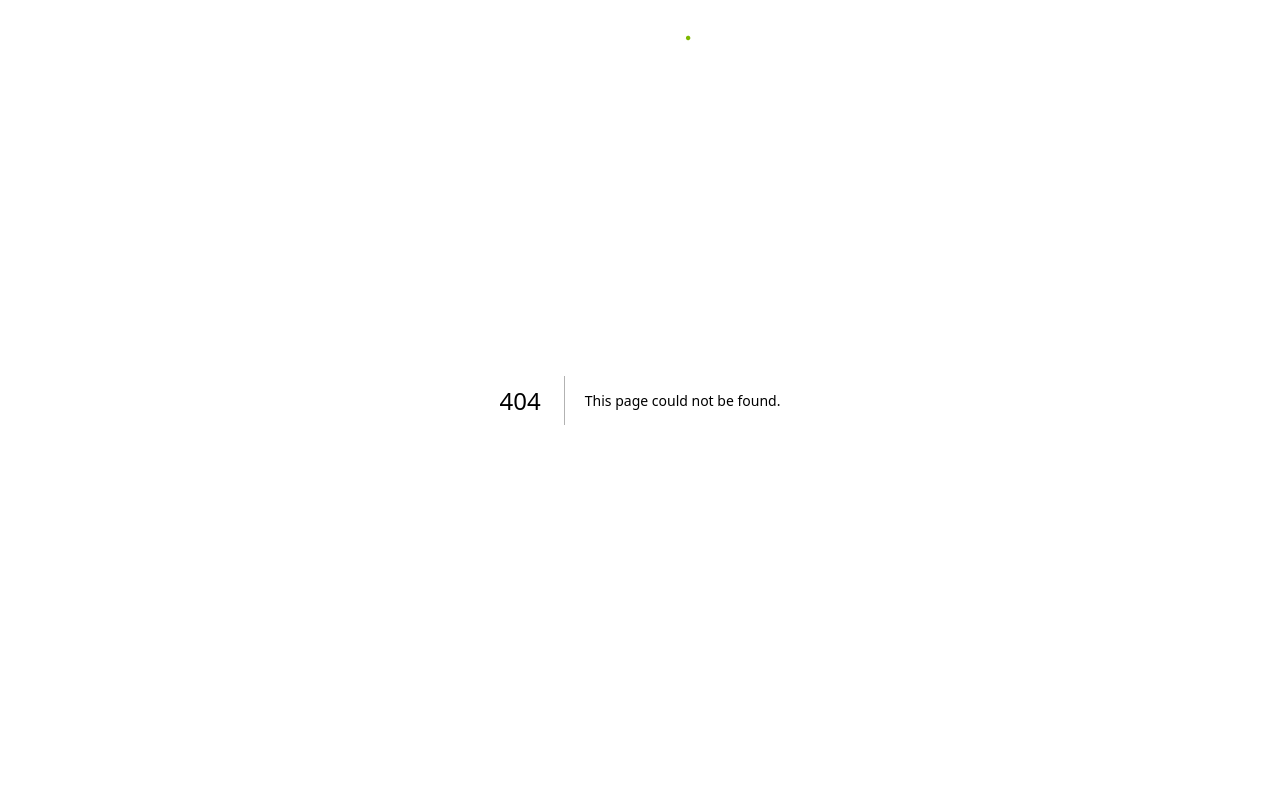
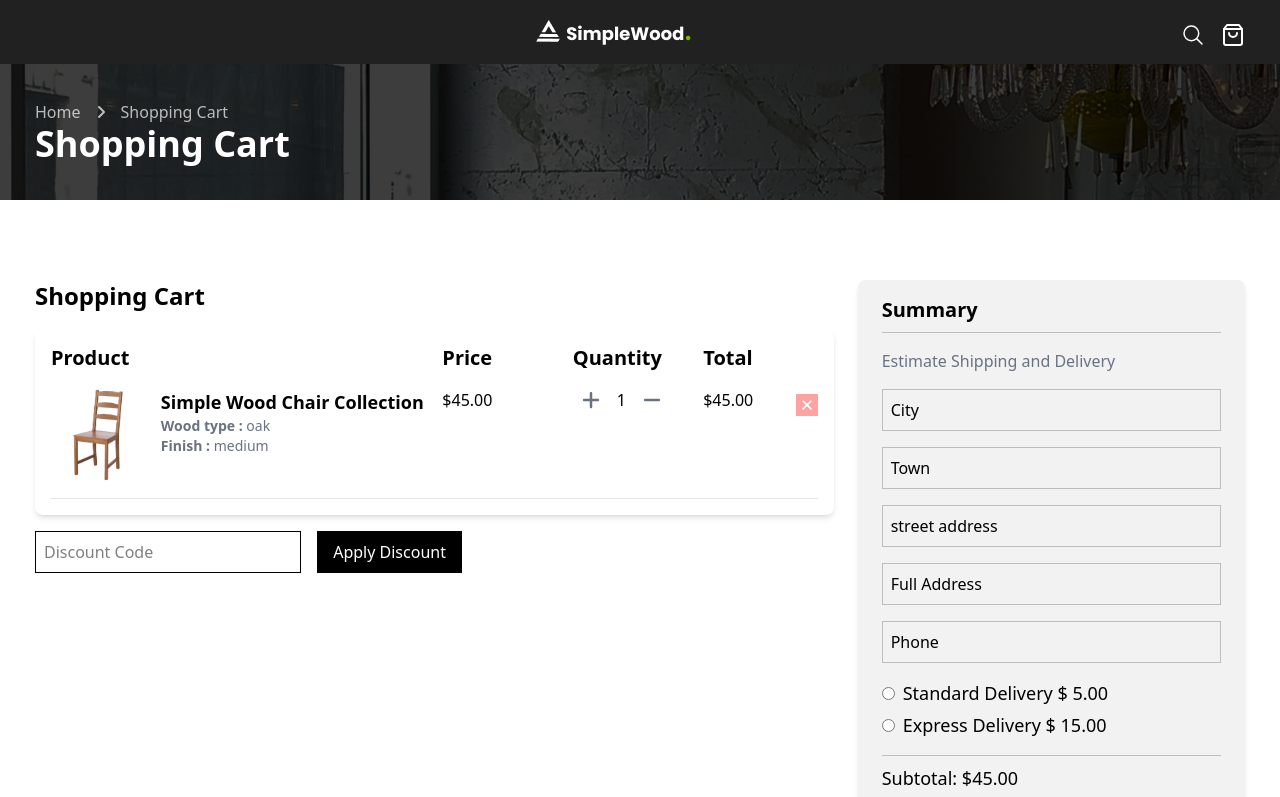
Before and after one commit to Mohammad-Nadil/simple-wood, a Next.js app: page /cart in a window 1280 px wide. Before the commit this address had no page. Shown: the top 797 px of the page. Built offline with nearby package versions, Linux system fonts and the light colour scheme.

Commit message:
cart page added

```diff
--- /dev/null
+++ b/src/app/cart/page.js
@@ -0,0 +1,151 @@
+"use client";
+import Breadcrumb from "@/components/layer/Breadcrumb";
+import Container from "@/components/layer/Container";
+import Image from "next/image";
+import { useState } from "react";
+import { FaMinus, FaPlus } from "react-icons/fa6";
+import { IoClose } from "react-icons/io5";
+
+const page = () => {
+  let [quantity, setQuantity] = useState(1);
+  return (
+    <div className="flex-grow">
+      <Breadcrumb text="Shopping Cart" />
+      <Container className=" py-5 md:py-10 xl:py-20 flex flex-col  lg:grid grid-cols-3 gap-6">
+        <div className=" cartProducts md:col-span-2 flex flex-col gap-y-4">
+          <h2 className="text-2xl font-semibold ">Shopping Cart</h2>
+          <div className="bg-white cart shadow-md rounded-lg px-3 sm:p-4">
+            <div className=" mainCard w-full text-left border-b border-[#e5e5e5]">
+              <div className="head hidden sm:grid grid-cols-6 gap-x-4 text-xl">
+                <p className="font-semibold col-span-3">Product</p>
+                <p className="font-semibold">Price</p>
+                <p className="font-semibold">Quantity</p>
+                <p className="font-semibold">Total</p>
+              </div>
+              <div className="body grid grid-cols-3 sm:grid-cols-6 gap-x-3 xl:gap-x-4 relative">
+                <div className="absolute top-0 translate-y-full right-0 bg-red-300 text-white p-0.5 hover:bg-red-500 text-lg hover:text-xl duration-300 ">
+                  <IoClose />
+                </div>
+                <div className="py-4 flex  gap-4  col-span-3 ">
+                  <img
+                    src="/example.png"
+                    alt="Chair"
+                    className="w-1/4 aspect-square object-contain rounded"
+                  />
+                  <div>
+                    <p className="font-semibold text-lg">
+                      Simple Wood Chair Collection
+                    </p>
+                    <p className="text-sm text-gray-500">
+                      <span className="font-bold">Wood type :</span> oak
+                    </p>
+                    <p className="text-sm text-gray-500">
+                      <span className="font-bold">Finish :</span> medium
+                    </p>
+                  </div>
+                </div>
+                <div className="py-4 flex flex-col gap-y-1">
+                  <p className="sm:hidden font-semibold text-sm sm:text-base ">
+                    Price
+                  </p>
+                  <p>$45.00</p>
+                </div>
+                <div className="py-4 flex flex-col gap-y-1 items-start ">
+                  <p className="sm:hidden font-semibold text-sm sm:text-base ">
+                    Quantity
+                  </p>
+                  <div className="flex items-center gap-x-2 sm:gap-x-4 sm:px-2  w-full ">
+                    <button
+                      className="text-gray-500 text-xl cursor-pointer "
+                      onClick={() => setQuantity(quantity + 1)}
+                    >
+                      <FaPlus />
+                    </button>
+
+                    <p>{quantity}</p>
+                    <button
+                      className="text-gray-500 text-xl cursor-pointer "
+                      onClick={() =>
+                        setQuantity(quantity === 1 ? 1 : quantity - 1)
+                      }
+                    >
+                      <FaMinus />
+                    </button>
+                  </div>
+                </div>
+                <div className="py-4 flex flex-col gap-y-1">
+                  <p className="sm:hidden font-semibold text-sm sm:text-base ">
+                    Total
+                  </p>
+                  <p>$45.00</p>
+                </div>
+              </div>
+            </div>
+          </div>
+          <div className="couponCode flex gap-2 sm:gap-4 text-sm sm:text-base text-nowrap">
+            <input
+              type="text"
+              placeholder="Discount Code"
+              className="border p-1 sm:p-2 w-2/3 sm:w-1/3 outline-none"
+            />
+            <button className="bg-black text-white px-3 sm:px-4 py-1 sm:py-2 hover:bg-gray-800 hover:scale-110 duration-300 ">
+              Apply Discount
+            </button>
+          </div>
+        </div>
+
+        <div className=" cartTotal bg-secondary shadow-md rounded-lg py-4 px-6 flex flex-col gap-y-4">
+          <h3 className="text-xl font-semibold border-b pb-2 border-[#bdbdbd]">
+            Summary
+          </h3>
+          <p className="text-gray-500">Estimate Shipping and Delivery</p>
+          <input
+            type="text"
+            placeholder="City"
+            className="border border-[#bdbdbd] placeholder:text-black p-2 w-full outline-none"
+          />
+          <input
+            type="text"
+            placeholder="Town"
+            className="border border-[#bdbdbd] placeholder:text-black p-2 w-full outline-none"
+          />
+          <input
+            type="text"
+            placeholder="street address "
+            className="border border-[#bdbdbd] placeholder:text-black p-2 w-full outline-none"
+          />
+          <input
+            type="text"
+            placeholder="Full Address"
+            className="border border-[#bdbdbd] placeholder:text-black p-2 w-full outline-none"
+          />
+          <input
+            type="text"
+            placeholder="Phone"
+            className="border border-[#bdbdbd] placeholder:text-black p-2 w-full outline-none"
+          />
+          <div className="flex flex-col gap-y-1 text-lg">
+            <label className="flex items-center gap-2">
+              <input type="radio" name="Delivery type" /> Standard Delivery $
+              5.00
+            </label>
+            <label className="flex items-center gap-2">
+              <input type="radio" name="Delivery type" /> Express Delivery $
+              15.00
+            </label>
+          </div>
+          <div className="border-t border-b border-[#bdbdbd] text-lg flex flex-col py-2">
+            <p>Subtotal: $45.00</p>
+            <p>tax: $5.00</p>
+          </div>
+          <p className="font-semibold text-lg">Total: $45.00 + Delivery</p>
+          <button className="bg-green-500 text-white w-full py-2 hover:bg-primary hover:scale-110 duration-300">
+            Proceed to Checkout
+          </button>
+        </div>
+      </Container>
+    </div>
+  );
+};
+
+export default page;
--- a/src/app/products/[id]/page.js
+++ b/src/app/products/[id]/page.js
@@ -149,24 +149,28 @@ const page = () => {
                   width={""}
                   height={""}
                   src={img}
+                  alt="product image"
                 />
                 <Image
                   className="w-full h-full object-contain scale-x-[-1]  "
                   width={""}
                   height={""}
                   src={img}
+                  alt="product image"
                 />
                 <Image
                   className="w-full h-full object-contain"
                   width={""}
                   height={""}
                   src={img}
+                  alt="product image"
                 />
                 <Image
                   className="w-full h-full object-contain scale-x-[-1] "
                   width={""}
                   height={""}
                   src={img}
+                  alt="product image"
                 />
               </Slider>
             </div>
--- a/src/components/Navbar.jsx
+++ b/src/components/Navbar.jsx
@@ -45,6 +45,7 @@ const Navbar = () => {
             >
               <IoSearchOutline />
             </motion.div>
+            <Link href="/cart">
               <motion.div
                 whileHover={{ scale: 1.2 }}
                 whileTap={{ scale: 0.9 }}
@@ -52,6 +53,7 @@ const Navbar = () => {
               >
                 <FiShoppingBag />
               </motion.div>
+            </Link>
           </div>
         </div>
       </Container>
```
Also changed, not shown: public/Product Page.png (added). Lines whose indentation alone changed are shown as unchanged.
